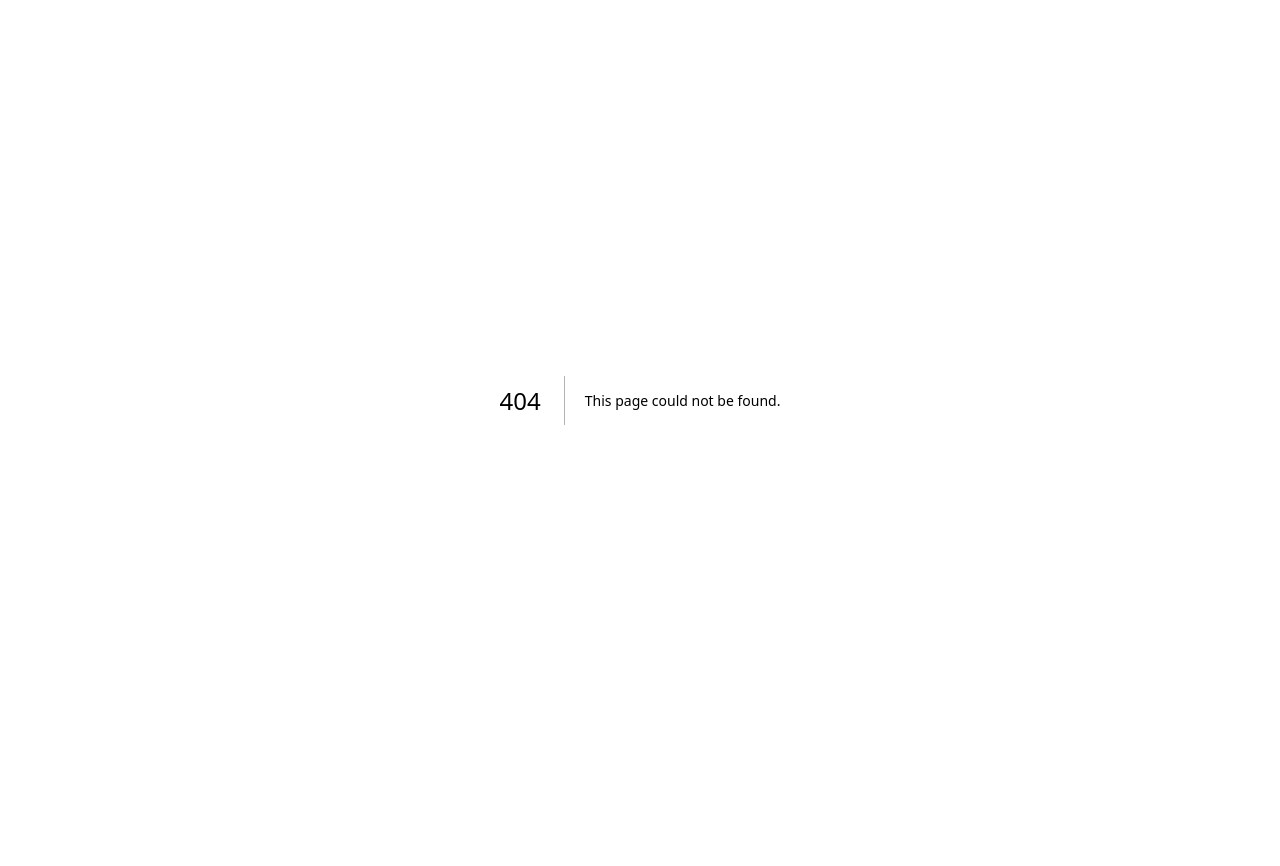
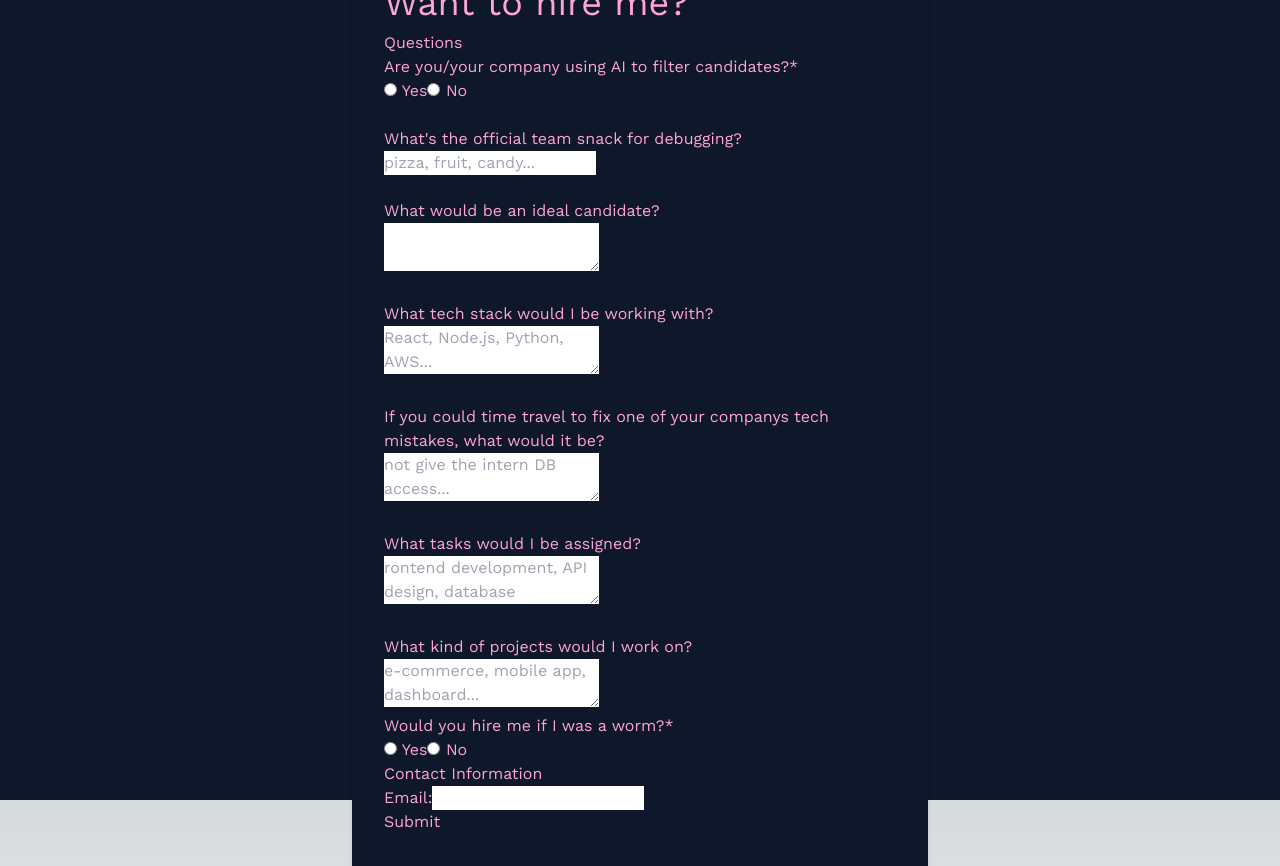
Before and after one commit to lukas-laas/portfolio, a Next.js app: page /contact in a window 1280 px wide. Before the commit this address had no page. Before the commit the page ends 800 px from the top, so only its background shows below. Built offline with nearby package versions, Linux system fonts and the light colour scheme; a web font is replaced by a local one.

Commit message:
contact form, alpha 0.1

```diff
--- /dev/null
+++ b/src/app/contact/page.tsx
@@ -0,0 +1,97 @@
+"use client"
+import { FormEvent } from "react";
+import { Header1, SummarySection } from "../_components/ui";
+
+export default function Contact() {
+    async function onSubmit(event: FormEvent<HTMLFormElement>) {
+        event.preventDefault();
+        const formData = new FormData(event.currentTarget as HTMLFormElement);
+        const formValues: Record<string, string> = {};
+        for (const [key, value] of formData.entries()) {
+            formValues[key] = value as string;
+        }
+        console.log('Form values:', formValues);
+    }
+  return (
+    <main className="flex max-h-full flex-col justify-center md:flex-row h-full items-center gap-4 bg-bg2">
+        <SummarySection>
+            <Header1>Want to hire me?</Header1>
+            <form onSubmit={onSubmit}>
+                <fieldset>
+                    <legend>Questions</legend>
+                    <div>
+                        <p>Are you/your company using AI to filter candidates?*</p>
+                        <label>
+                            <input type="radio" name="ai" value="yes" required /> Yes
+                        </label>
+                        <label>
+                            <input type="radio" name="ai" value="no" /> No
+                        </label>
+                    </div>
+                    <br />
+
+                    <div>
+                        <label htmlFor="snack">What's the official team snack for debugging?</label>
+                        <input type="text" name="snack" id="snack" placeholder="pizza, fruit, candy..." />
+                    </div>
+                    <br />
+
+                    <div>
+                        <label htmlFor="ideal">What would be an ideal candidate?</label>
+                        <br />
+                        <textarea name="ideal" id="ideal"></textarea>
+                    </div>
+                    <br />
+
+                    <div>
+                        <label htmlFor="techStack">What tech stack would I be working with?</label>
+                        <br />
+                        <textarea name="techStack" id="techStack" placeholder="React, Node.js, Python, AWS..."></textarea>
+                    </div>
+                    <br />
+
+                    <div>
+                        <label htmlFor="timeTravel">If you could time travel to fix one of your companys tech mistakes, what would it be?</label>
+                        <br />
+                        <textarea name="timeTravel" id="timeTravel" placeholder="not give the intern DB access..."></textarea>
+                    </div>
+                    <br />
+
+                    <div>
+                        <label htmlFor="tasks">What tasks would I be assigned?</label>
+                        <br />
+                        <textarea name="tasks" id="tasks" placeholder="rontend development, API design, database management..."></textarea>
+                    </div>
+                    <br />
+
+                    <div>
+                        <label htmlFor="projects">What kind of projects would I work on?</label>
+                        <br />
+                        <textarea name="projects" id="projects" placeholder="e-commerce, mobile app, dashboard..."></textarea>
+                    </div>
+
+                    <div>
+                        <p>Would you hire me if I was a worm?*</p>
+                        <label>
+                            <input type="radio" name="worm" value="yes" required /> Yes
+                        </label>
+                        <label>
+                            <input type="radio" name="worm" value="no" /> No
+                        </label>
+                    </div>
+                </fieldset>
+
+                <fieldset>
+                    <legend>Contact Information</legend>
+                    <div>
+                        <label htmlFor="email">Email:</label>
+                        <input type="email" name="email" id="email" required />
+                    </div>
+                </fieldset>
+
+                <button type="submit">Submit</button>
+            </form>
+        </SummarySection>
+    </main>
+  );
+}
```
